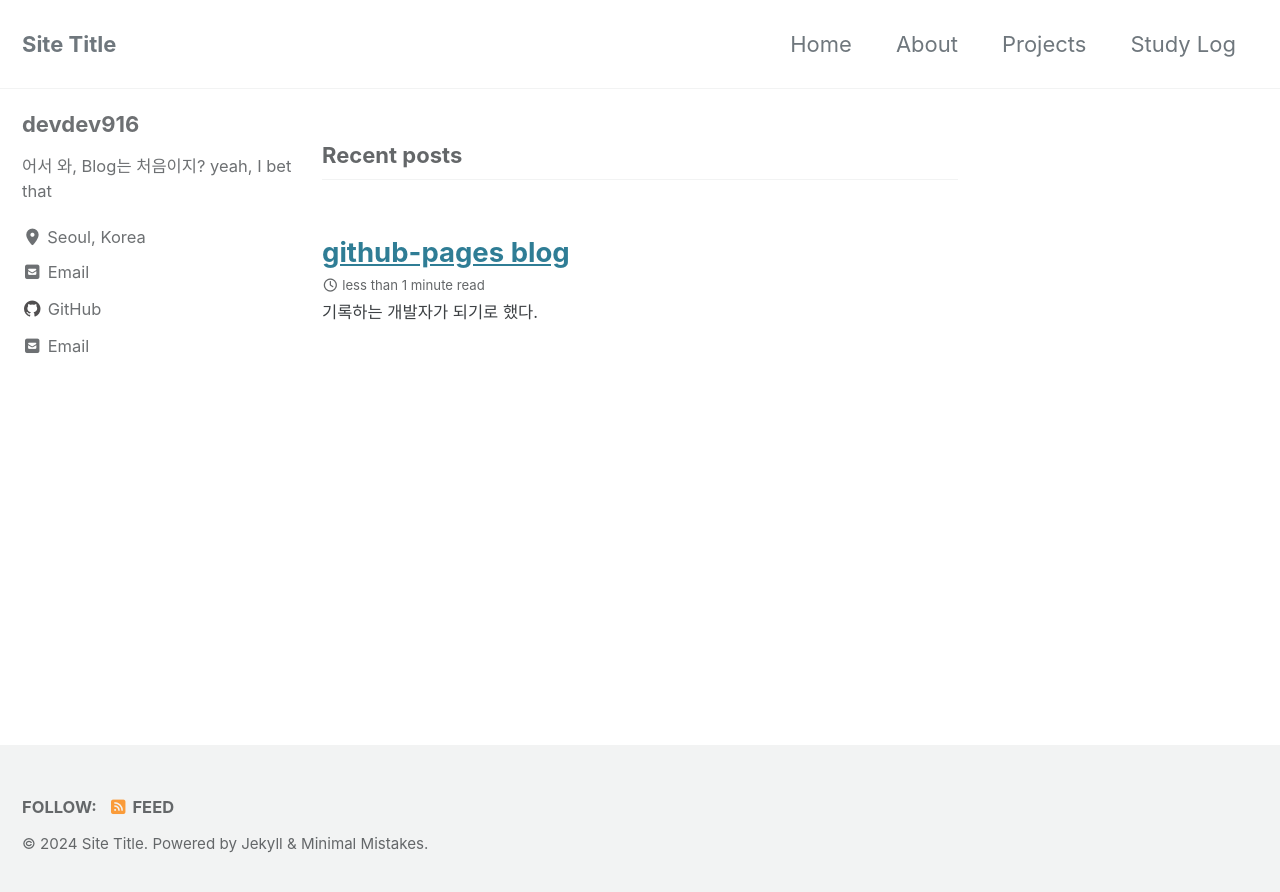
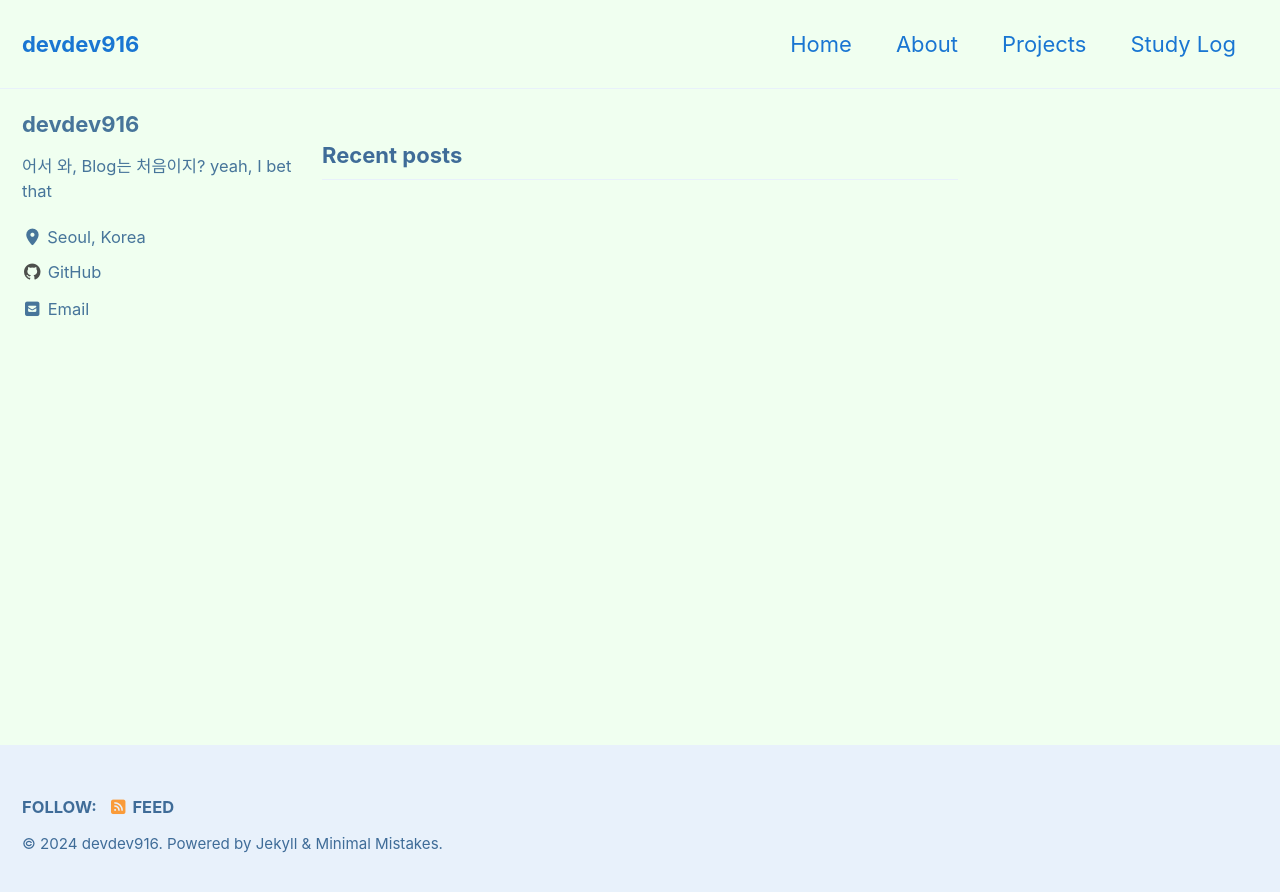
Before and after one commit to devdev916/devdev916.github.io, a Jekyll site: the page built from index.html, in a window 1280 px wide. Shown: the top 892 px of the page. Built offline with Jekyll 4.4.1, drawn with Linux system fonts in a browser that asks for light colours; cached includes are drawn as plain includes; the list of posts is cut into pages by our own code.

Commit message:
Initialization

```diff
--- a/_config.yml
+++ b/_config.yml
@@ -12,15 +12,15 @@
 
 # theme                  : "minimal-mistakes-jekyll"
 # remote_theme           : "mmistakes/minimal-mistakes"
-minimal_mistakes_skin: "default" # "air", "aqua", "contrast", "dark", "dirt", "neon", "mint", "plum", "sunrise"
+minimal_mistakes_skin: "aqua" # "air", "aqua", "contrast", "dark", "dirt", "neon", "mint", "plum", "sunrise"
 
 # Site Settings
 locale: "en-US"
 rtl: # true, false (default) # turns direction of the page into right to left for RTL languages
-title: "Site Title"
+title: "devdev916"
 title_separator: "-"
 subtitle: # site tagline that appears below site title in masthead
-name: "Your Name"
+name: "devdev916"
 description: "An amazing website."
 url: # the base hostname & protocol for your site e.g. "https://mmistakes.github.io"
 baseurl: # the subpath of your site, e.g. "/blog"
@@ -114,13 +114,13 @@ analytics:
 author:
   name: "devdev916"
   avatar: # path of avatar image, e.g. "/assets/images/bio-photo.jpg"
-  bio: "어서 와, Blog는 처음이지? yeah, I bet that"
+  bio: "어서 와, Blog는 처음이지?  yeah, I bet that"
   location: "Seoul, Korea"
   email: "mytomouryes@gmail.com"
   links:
     - label: "Email"
       icon: "fas fa-fw fa-envelope-square"
-      url: "mailto:mytomouryes@gmail.com"
+      # url: "mailto:mytomouryes@gmail.com"
     - label: "Website"
       icon: "fas fa-fw fa-link"
       # url: "https://your-website.com"
--- a/_posts/2024-09-12-first-post.md
+++ /dev/null
@@ -1,18 +0,0 @@
----
-title: "github-pages blog"
-excerpt: "기록하는 개발자가 되기로 했다."
-
-categories:
-  - Blog
-tags:
-  - Blog
-last_modified_at: 2024-09-12
----
-
-Github Blog 시작한다.
-개발자는 기록이 중요하다고 한다.
-그래서 블로그를 시작하게 됐다.
-암튼 그렇게 됐다.
-
-이 글은 테스트용이다.
-제목은 {{ page.title }} 작성일자는 {{ page.last_modified_at }}이다.
```
Also changed, not shown: _pages/home.md (added).
